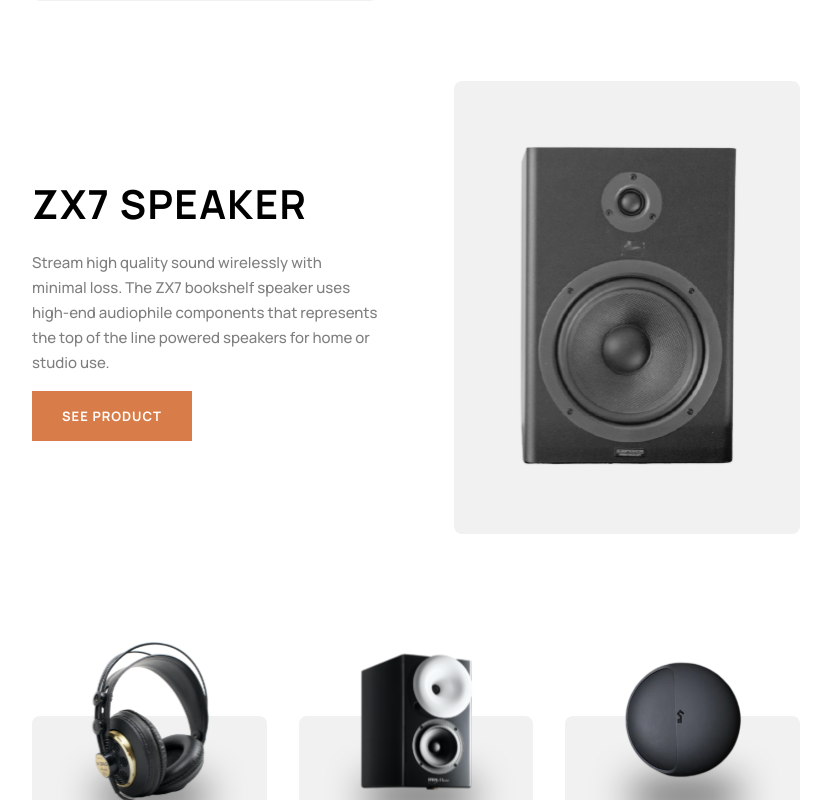
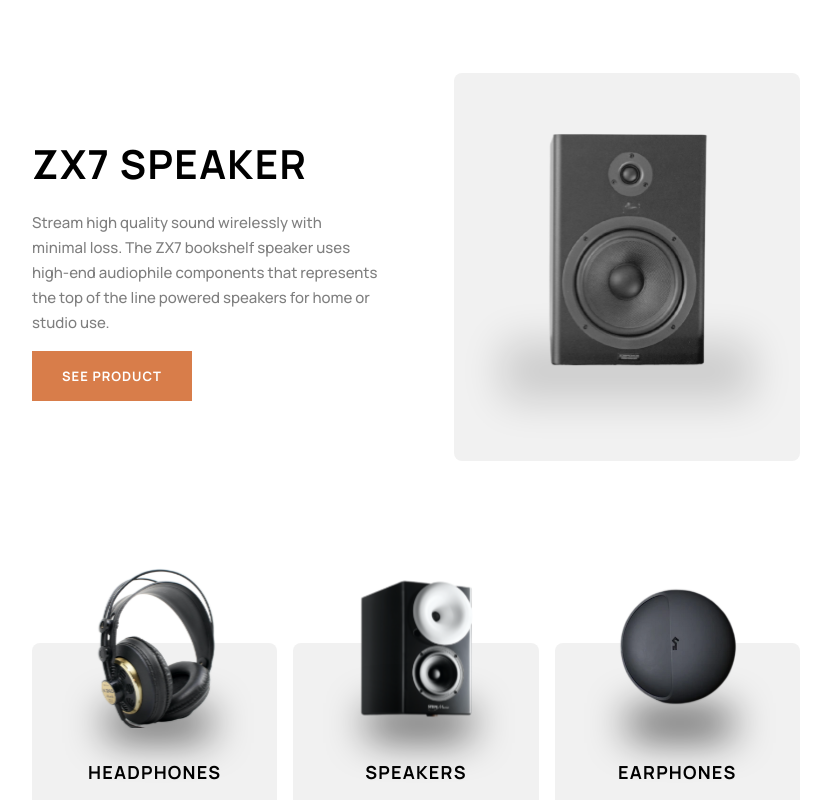
Before and after one commit to Beqa-Beqa/Audiophile, a React (Create React App) app: page /speakers in a window 1280 px wide. Shown: the part 720-1520 px from the top of the page, without its empty margins (224-1055 px from the left). Built offline with nearby package versions, Linux system fonts and the light colour scheme.

Commit message:
Fix some styling modify section header component to work on individual item pages too

```diff
--- a/src/Components/Footer.css
+++ b/src/Components/Footer.css
@@ -53,3 +53,9 @@
     filter: invert(55%) sepia(20%) saturate(1215%) hue-rotate(337deg) brightness(96%) contrast(97%);
     cursor: pointer;
 }
+
+@media screen and (min-width: 1440px) {
+    .app__footer {
+        padding: 7vh 15vw;
+    }
+}
--- a/src/Components/HomeBodySection.css
+++ b/src/Components/HomeBodySection.css
@@ -7,13 +7,14 @@
 #speaker-top {
     background: #D87D4A;
     border-radius: 8px;
+    padding: 0 2rem;
+    height: auto;
+    background-image: url("../Design/Homepage/SpeakerTop.svg"), url("../Design/Homepage/Circles.svg");
+    background-position: left 7rem bottom 0, left bottom;
+    background-repeat: no-repeat;
     display: flex;
-    justify-content: space-around;
-    align-items: flex-end;
-    padding: 0 2rem;
-    height: 560px;
-    background-image: url("../Design/Homepage/Circles.svg");
-    background-repeat: no-repeat;
+    justify-content: flex-end;
+    align-items: center;
 }
 
 #speaker {
@@ -22,12 +23,11 @@
 }
 
 #speaker-top__description {
-    height: 350px;
+    width: 40%;
     display: flex;
     flex-direction: column;
     justify-content: space-between;
     align-items: flex-start;
-    margin-bottom: 4rem;
 }
 
 #speaker-top__description h1 {
@@ -46,6 +46,7 @@
     color: #FFF;
     opacity: .75;
     inline-size: 350px;
+    margin: 2rem 0;
 }
 
 .product-button {
--- a/src/Components/HomeBodySection.tsx
+++ b/src/Components/HomeBodySection.tsx
@@ -4,7 +4,6 @@ let HomeBodySection = (props: {speaker: string; earphones: string;}) => {
     return(
     <div className='app__sections-body'>
         <div id="speaker-top">
-            <img id="speaker" src={props.speaker} alt="speaker" />
             <div id="speaker-top__description">
                 <h1>ZX9<br/>SPEAKER</h1>
                 <p>Upgrade to premium speakers that are phenomenally built to deliver truly remarkable sound.</p>
--- a/src/Components/MiniSection.css
+++ b/src/Components/MiniSection.css
@@ -6,14 +6,23 @@
     margin: 2rem 0;
 }
 
-#image-div {
+#mini-section-image-div {
     height: 150px;
     z-index: 1;
     display: flex;
     align-items: center;
 }
 
-#image-div::after {
+#mini-section-image-div:hover {
+    cursor: pointer;
+}
+
+#mini-section-image-div:hover + .mini-section__description #button-div span {
+    color: #D87D4A;
+    opacity: 1;
+}
+
+#mini-section-image-div::after {
     display: block;
     content: "";
     width: 100px;
@@ -36,6 +45,16 @@
     flex-direction: column;
     align-items: center;
     justify-content: flex-end;
+}
+
+.mini-section__description:hover {
+    cursor: pointer;
+    transition: 0.3s;
+}
+
+.mini-section__description:hover #button-div span {
+    color: #D87D4A;
+    opacity: 1;
 }
 
 .mini-section__description h2 {
@@ -64,11 +83,6 @@
     opacity: .5;
 }
 
-#button-div:hover {
-    cursor: pointer;
+#button-div span {
+    transition: 0.3s;
 }
-
-#button-div:hover > span {
-    color: #D87D4A;
-    opacity: 1;
-}
--- a/src/Components/MiniSection.tsx
+++ b/src/Components/MiniSection.tsx
@@ -8,12 +8,12 @@ let MiniSection = (props: {item: string; description: string; icon: string}) =>
     }
     return (
         <div className="mini-section">
-            <div id="image-div">
-                <img src={props.item} />
+            <div onClick={navigatorClick} id="mini-section-image-div">
+                <img src={props.item} alt="item image" />
             </div>
-            <div className="mini-section__description">
+            <div onClick={navigatorClick} className="mini-section__description">
                 <h2>{props.description}</h2>
-                <div onClick={navigatorClick} id="button-div">
+                <div id="button-div">
                     <span>Shop</span>
                     <img src={props.icon} />
                 </div>
--- a/src/Components/SectionHeader.tsx
+++ b/src/Components/SectionHeader.tsx
@@ -2,7 +2,7 @@ import "./SectionHeader.css";
 import { navCreator } from "../App";
 import { Audiophile, ShoppingCart } from "../Design/Homepage/export";
 
-let SectionHeader = (props: {description: string}) => {
+let SectionHeader = (props: {description?: string}) => {
     let nav = navCreator();
     return (
         <div className="app__section-header__background">
@@ -11,7 +11,11 @@ let SectionHeader = (props: {description: string}) => {
                 {nav}
                 <img id="shop-cart" src={ShoppingCart} alt="shopping cart" />
             </div>
-            <h1 className="header">{props.description}</h1>
+            {
+            props.description ?
+                <h1 className="header">{props.description}</h1>
+            : null
+            }
         </div>
     );
 }
--- a/src/Containers/Home.css
+++ b/src/Containers/Home.css
@@ -1,6 +1,6 @@
 .app__header {
     background: #141313;
-    padding: 1.5rem 20vw;
+    padding: 1.5rem 10vw;
     color: #FFF;
     margin-bottom: 5rem;
 }
@@ -92,7 +92,7 @@
 }
 
 .app__sections {
-    padding: 0 20vw;
+    padding: 0 10vw;
 }
 
 @media screen and (max-width: 1110px) {
@@ -100,3 +100,12 @@
         position: initial;
     }
 }
+
+@media screen and (min-width: 1440px) {
+    .app__header {
+        padding: 1.5rem 15vw;
+    }
+    .app__sections {
+        padding: 0 15vw;
+    }
+}
--- a/src/Containers/MiniSecContainer.css
+++ b/src/Containers/MiniSecContainer.css
@@ -3,3 +3,9 @@
     grid-template-columns: repeat(3, minmax(0, 1fr));
     grid-gap: 2rem;
 }
+
+@media screen and (max-width: 1440px) {
+    .container {
+        grid-gap: 1rem;
+    }
+}
--- a/src/Containers/UniversalSectionStyles.css
+++ b/src/Containers/UniversalSectionStyles.css
@@ -14,7 +14,7 @@
 }
 
 .app__product-section {
-    padding: 0 20vw;
+    padding: 0 10vw;
 }
 
 .app__product-body {
@@ -31,12 +31,26 @@
     border-radius: 8px;
     background: #F1F1F1;
     justify-content: center;
-    padding: 3rem;
+    padding: 3rem 5rem 5rem 5rem;
+}
+
+.product__image::after {
+    z-index: 1;
+    display: block;
+    content: "";
+    width: 250px;
+    height: 60px;
+    background: #000;
+    position: absolute;
+    margin-top: 220px;
+    filter: blur(21px);
+    opacity: .15;
 }
 
 .product__image img {
+    z-index: 2;
     width: 100%;
-    max-height: 500px;
+    height: 260px;
 }
 
 .product__description {
@@ -92,3 +106,9 @@
 .product-about {
     margin-top: -7rem;
 }
+
+@media screen and (min-width: 1240px) {
+    .app__product-section {
+        padding: 0 20vw;
+    }
+}
```
